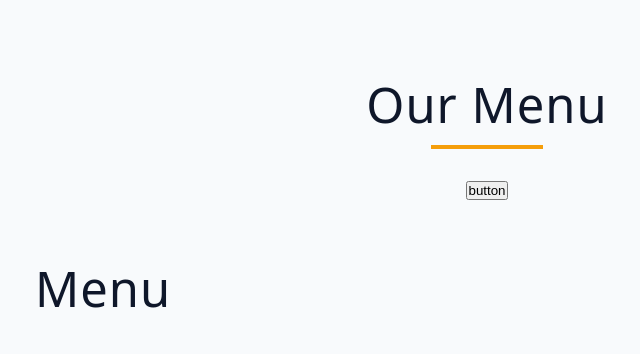
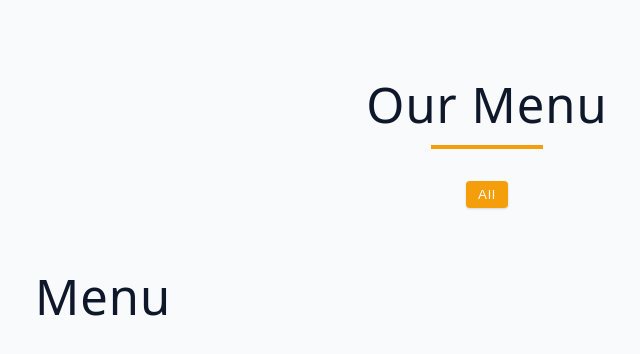
Before and after one commit to luc4s-git/menu, a React (Vite) app: page / in a window 1280 px wide. Shown: the top 354 px of the page, without its empty margins (153-793 px from the left). Built offline with nearby package versions, Linux system fonts and the light colour scheme; the HTML template or start-up script is replaced by a standard one.

Commit message:
button css

```diff
--- a/src/components/Button.jsx
+++ b/src/components/Button.jsx
@@ -1,3 +1,7 @@
 export default function Button() {
-  return <button>button</button>;
+  return (
+    <button type="button" className="btn">
+      All
+    </button>
+  );
 }
```
